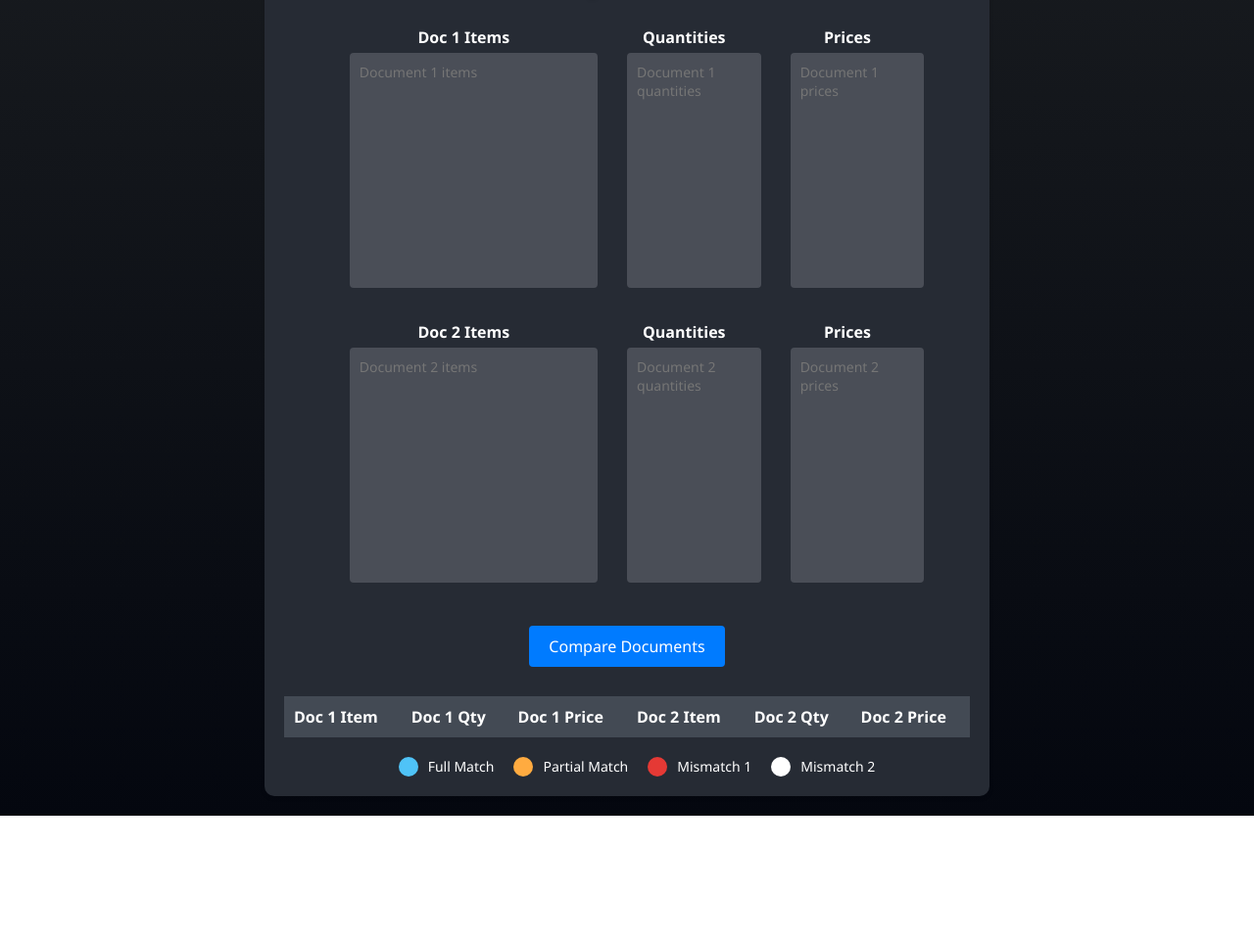
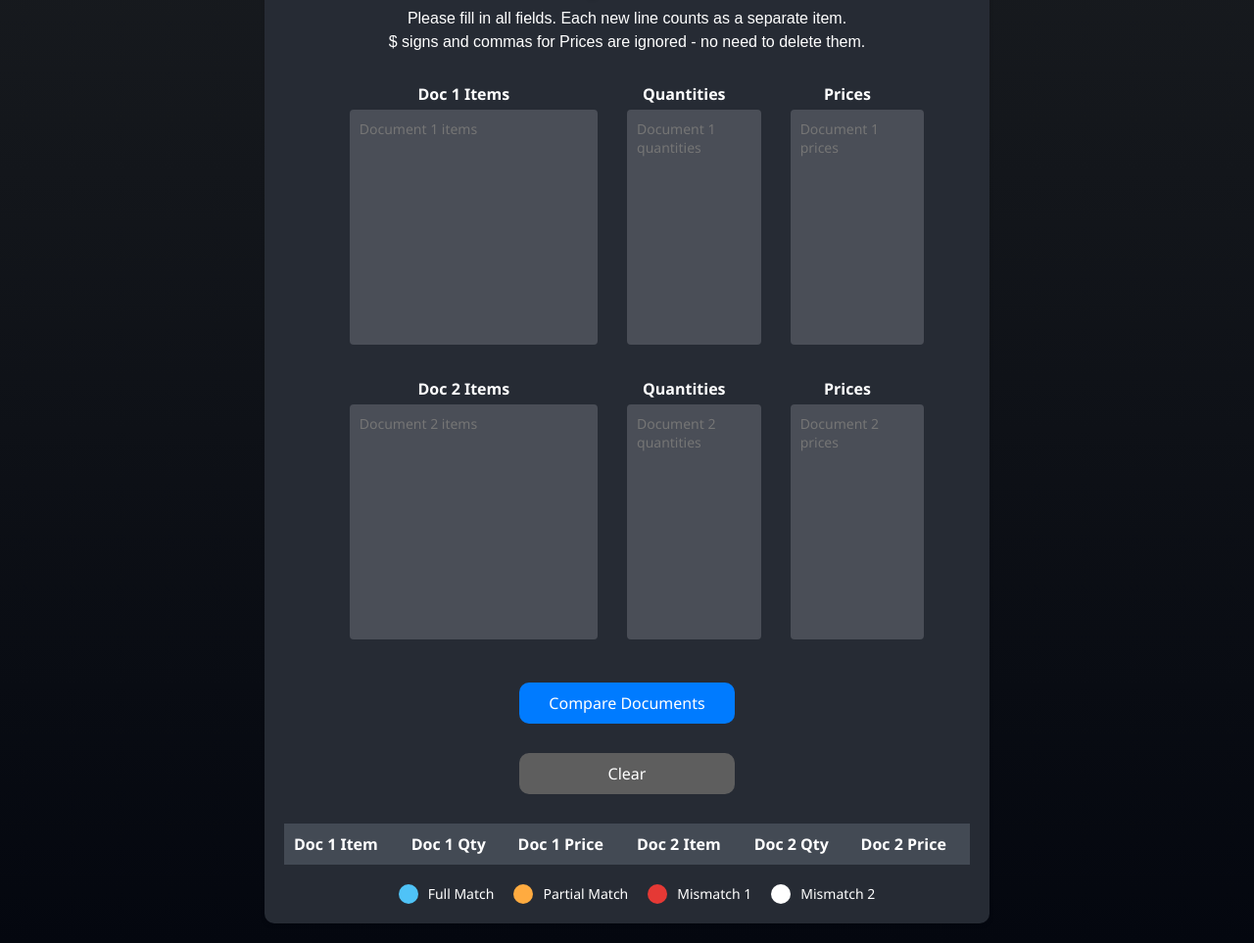
Before and after one commit to cquiogue/comparedocs, a plain HTML site: page index.html in a window 1280 px wide. Shown: the part 86-1049 px from the top of the page at 98% size. Before the commit the page ends 919 px from the top, so only its background shows below. Drawn offline with Linux system fonts and the light colour scheme.

Commit message:
clear button, description and ignore $ and ,

```diff
--- a/index.html
+++ b/index.html
@@ -3,11 +3,16 @@
   <head>
     <meta charset="utf-8" />
     <title>Compare Docs</title>
-    <link rel="stylesheet" href="style2.css" />
+    <link rel="stylesheet" href="style3.css" />
   </head>
   <body>
     <div class="container">
       <h1>Compare Docs</h1>
+      <p>
+        Please fill in all fields. Each new line counts as a separate item.
+        <br />
+        $ signs and commas for Prices are ignored - no need to delete them.
+      </p>
 
       <div class="row">
         <div class="column">
@@ -50,6 +55,7 @@
       <button class="compare-btn" onclick="compareDocuments()">
         Compare Documents
       </button>
+      <button class="clear-btn" onclick="clearFields()">Clear</button>
 
       <table id="comparison-table">
         <thead>
--- a/script.js
+++ b/script.js
@@ -122,7 +122,10 @@ function parseQuantities(text) {
 }
 
 function parsePrices(text) {
-  return text.trim().split('\n');
+  return text
+    .trim()
+    .split('\n')
+    .map(price => price.replace(/[$,]/g, ''));
 }
 
 function combineData(items, quantities, prices) {
@@ -140,3 +143,15 @@ function combineData(items, quantities, prices) {
 function sortData(data) {
   return [...data].sort((a, b) => a.item.localeCompare(b.item));
 }
+
+function clearFields() {
+  document.getElementById('doc1-items').value = '';
+  document.getElementById('doc1-quantities').value = '';
+  document.getElementById('doc1-prices').value = '';
+  document.getElementById('doc2-items').value = '';
+  document.getElementById('doc2-quantities').value = '';
+  document.getElementById('doc2-prices').value = '';
+  document
+    .getElementById('comparison-table')
+    .getElementsByTagName('tbody')[0].innerHTML = '';
+}
--- a/style2.css
+++ b/style3.css
@@ -22,6 +22,13 @@ h1 {
   font-family: 'Segoe UI', Tahoma, Geneva, Verdana, sans-serif;
   color: #fff;
   text-shadow: 2px 2px 4px rgba(0, 0, 0, 0.5);
+}
+
+p {
+  text-align: center;
+  margin-top: -20px;
+  margin-bottom: 30px;
+  line-height: 24px;
 }
 
 .row {
@@ -70,10 +77,33 @@ h1 {
   background-color: #007bff;
   color: #fff;
   border: none;
-  border-radius: 4px;
+  border-radius: 10px;
   font-size: 16px;
   cursor: pointer;
   font-family: 'Segoe UI', Tahoma, Geneva, Verdana, sans-serif;
+}
+
+.clear-btn {
+  display: block;
+  margin: 30px auto;
+  padding: 10px 20px;
+  background-color: #5e5e5e;
+  color: #fff;
+  border: none;
+  border-radius: 10px;
+  font-size: 16px;
+  cursor: pointer;
+  font-family: 'Segoe UI', Tahoma, Geneva, Verdana, sans-serif;
+}
+
+.compare-btn,
+.clear-btn {
+  width: 220px;
+}
+
+.compare-btn:hover,
+.clear-btn:hover {
+  opacity: 0.6;
 }
 
 table {
```
